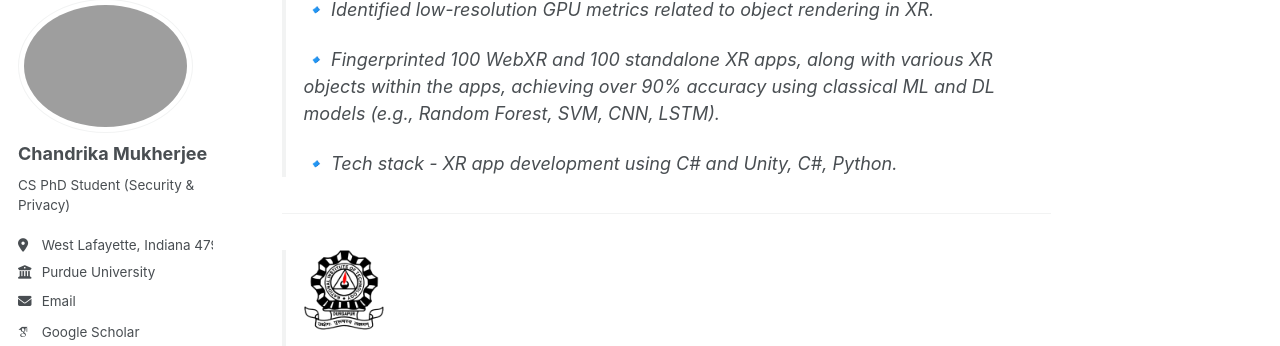
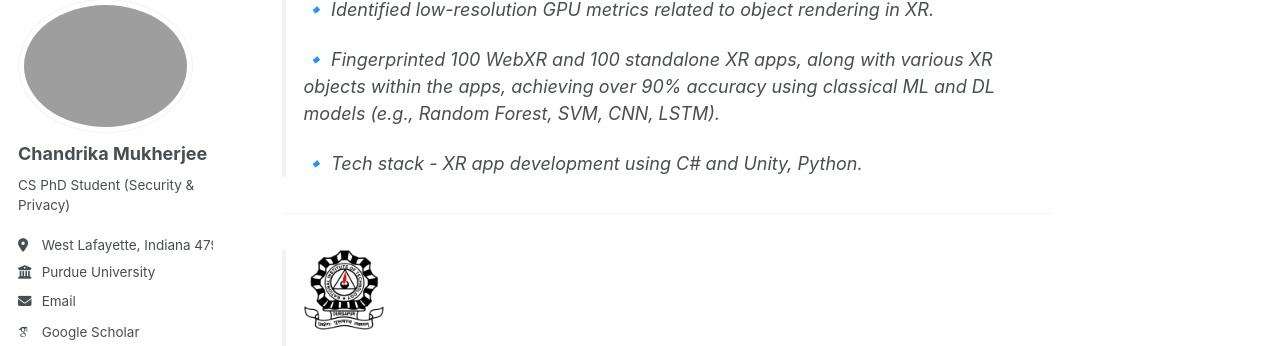
Before and after one commit to chandms/chandms.github.io, a Jekyll site: the page built from _pages/research.md, in a window 1280 px wide and 900 px high, scrolled down 1658 px. Shown: the part 107-453 px from the top of the window. Built offline with Jekyll 4.4.1, drawn with Linux system fonts in a browser that asks for light colours; some web fonts are replaced.

Commit message:
updated markdowns

```diff
--- a/_pages/research.md
+++ b/_pages/research.md
@@ -52,7 +52,7 @@ redirect_from:
 >
 > 🔹 Fingerprinted 100 WebXR and 100 standalone XR apps, along with various XR objects within the apps, achieving over 90% accuracy using classical ML and DL models (e.g., Random Forest, SVM, CNN, LSTM).
 >
-> 🔹 Tech stack - XR app development using C# and Unity, C#, Python.
+> 🔹 Tech stack - XR app development using C# and Unity, Python.
 
 ---
 
```
